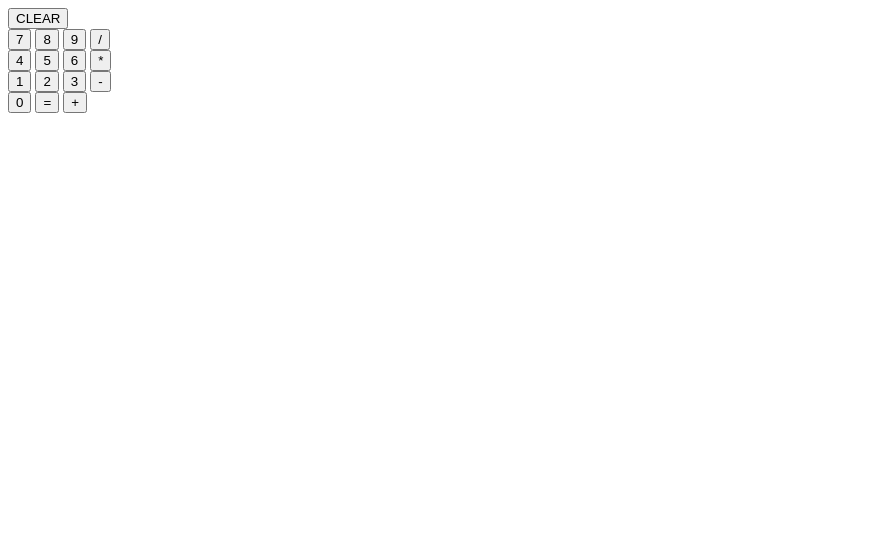
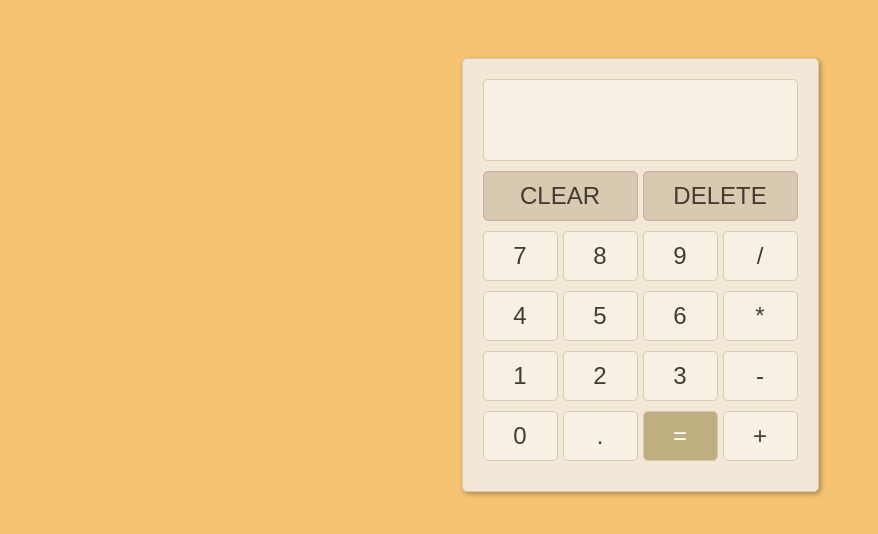
Before and after one commit to MartinPerezGiordan/calculator, a plain HTML site: page index.html in a window 1280 px wide. Shown: the whole page, without its empty margins (0-878 px from the left). Drawn offline with Linux system fonts and the light colour scheme.

Commit message:
Add css style and js fixes and improvements

```diff
--- a/code.js
+++ b/code.js
@@ -33,6 +33,7 @@ document.addEventListener('DOMContentLoaded', function () {
           console.log(operator);
         } else {
           display.innerHTML = operate(firstNum, operator, lastNum);
+          operator = button.textContent;
         }
       });
     });
@@ -71,7 +72,7 @@ document.addEventListener('DOMContentLoaded', function () {
     } else if (operator === '/') {
       result = divide(num1, num2);
     }
-    firstNum = result;
+    firstNum = +result;
     lastNum = '';
     operator = '';
     return result;
--- a/index.html
+++ b/index.html
@@ -14,6 +14,8 @@
         <div id="buttons">
             <div class="row">
                 <button id="btnClear" >CLEAR</button>
+                <button id="btnDelete">DELETE</button>
+
             </div>
             <div class="row">
                 <button id="btn7" class="num-btn">7</button>
@@ -35,6 +37,7 @@
             </div>
             <div class="row">
                 <button id="btn0" class="num-btn">0</button>
+                <button id="btn." class="num-btn">.</button>
                 <button id="btn-equal" class="equal-btn">=</button>
                 <button id="btn-add" class="op-btn">+</button>
             </div>
--- a/styles.css
+++ b/styles.css
@@ -0,0 +1,88 @@
+body {
+    font-family: Arial, sans-serif;
+    display: flex;
+    align-items: center;
+    justify-content: center;
+    background-color: #f5c372;
+}
+
+#calculator {
+    background-color: #f2e8d8;
+    display: flex;
+    flex-direction: column;
+    margin: 50px auto;
+    max-width: 400px;
+    border: 1px solid #d9c9b1;
+    border-radius: 5px;
+    padding: 20px;
+    box-shadow: 2px 2px 5px rgba(0, 0, 0, 0.3);
+}
+
+#display {
+    height: 60px;
+    font-size: 2rem;
+    text-align: right;
+    background-color: #f7f1e5;
+    border: 1px solid #d9c9b1;
+    border-radius: 5px;
+    padding: 10px;
+    margin-bottom: 10px;
+}
+
+#buttons {
+    display: flex;
+    flex-direction: column;
+}
+
+#btnClear,
+#btnDelete {
+    background-color: #d9c9b1;
+    border: 1px solid #c3b29e;
+    border-radius: 5px;
+    flex: 1;
+    color: #413b32;
+    font-size: 1.5rem;
+    padding: 10px;
+    cursor: pointer;
+    transition: background-color 0.2s ease-in-out;
+}
+
+#btnClear:hover,
+#btnDelete:hover {
+    background-color: #c3b29e;
+}
+
+.row {
+    display: flex;
+    justify-content: space-between;
+    margin-bottom: 10px;
+    gap: 5px;
+}
+
+.num-btn,
+.op-btn,
+.equal-btn {
+    background-color: #f7f1e5;
+    border: 1px solid #d9c9b1;
+    border-radius: 5px;
+    color: #413b32;
+    font-size: 1.5rem;
+    padding: 10px;
+    width: 75px;
+    cursor: pointer;
+    transition: background-color 0.2s ease-in-out;
+}
+
+.num-btn:hover,
+.op-btn:hover {
+    background-color: #e7d4b8;
+}
+
+.equal-btn {
+    background-color: #bfae7f;
+    color: #fff;
+}
+
+.equal-btn:hover {
+    background-color: #a89362;
+}
```
